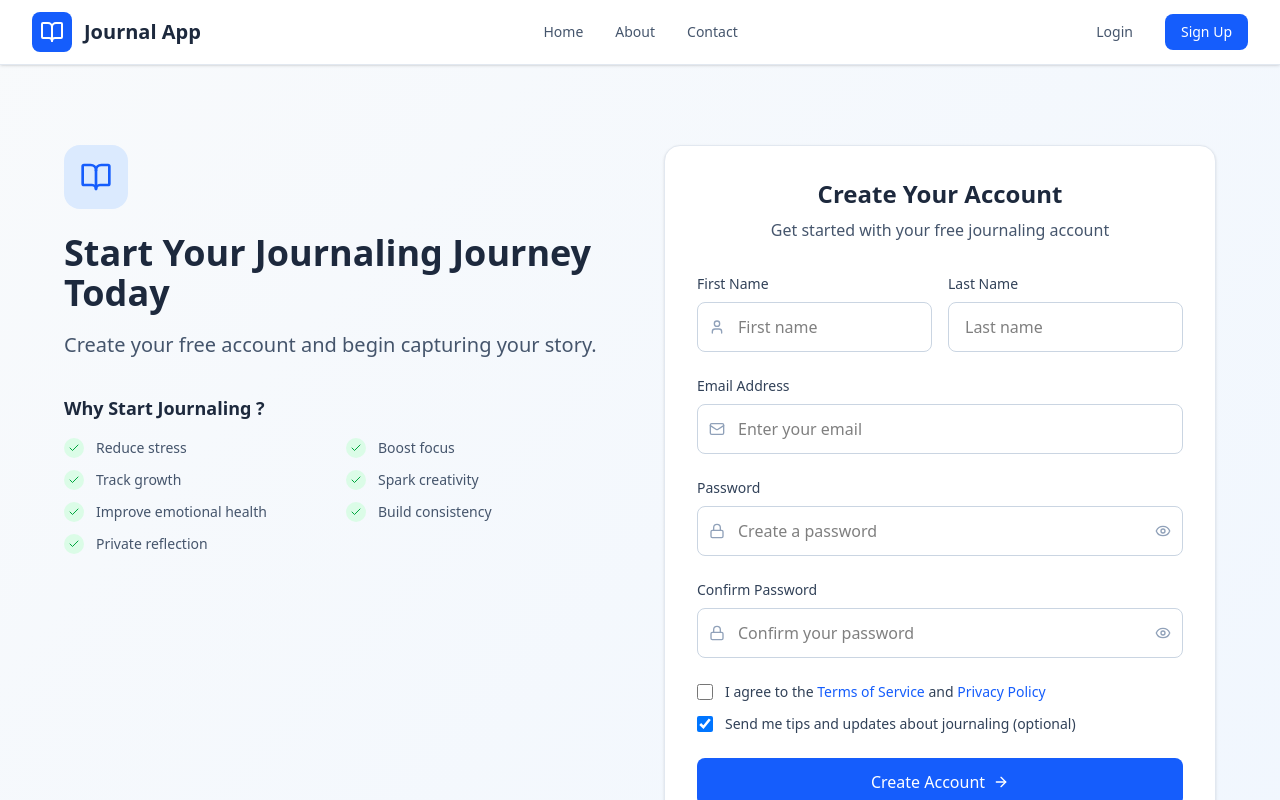
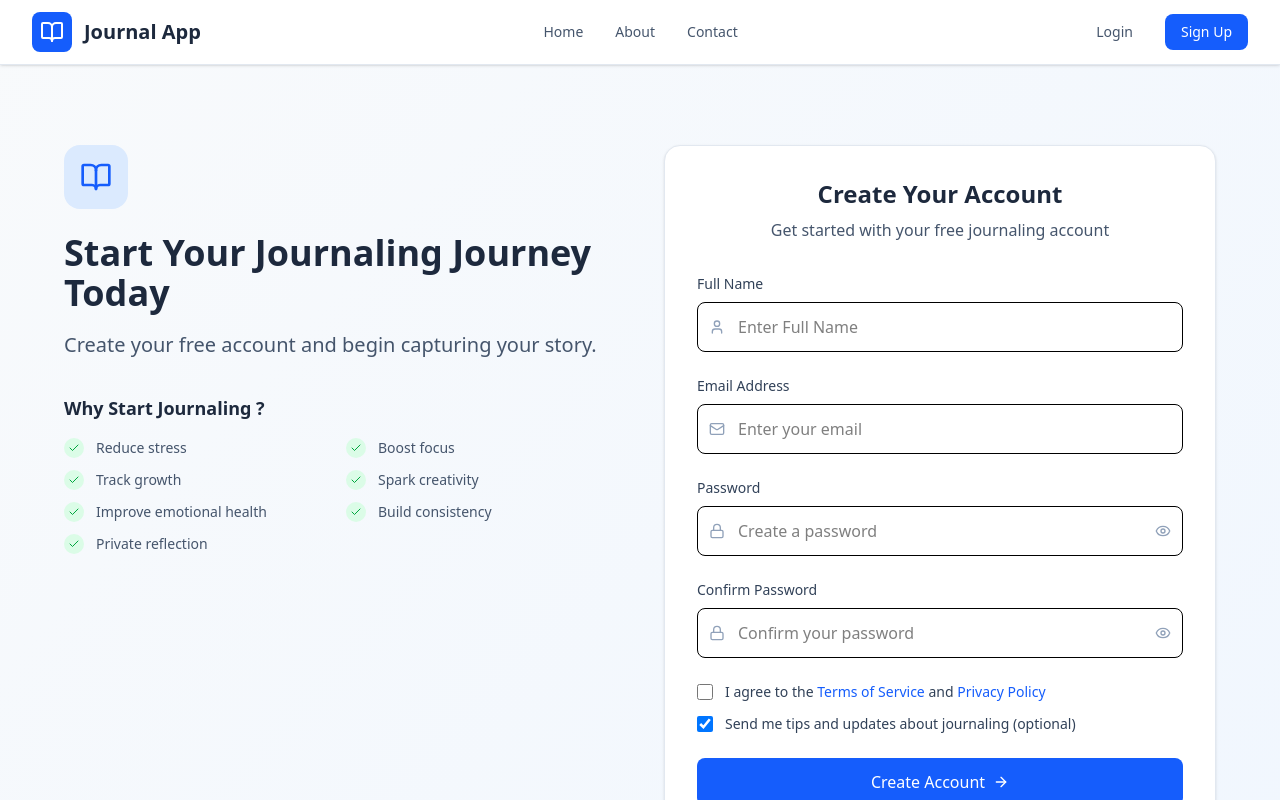
Before and after one commit to Manii0022/SBA-fullStack, a React (Vite) app in the folder Frontend/: page /signup in a window 1280 px wide. Shown: the top 800 px of the page. Built offline with nearby package versions, Linux system fonts and the light colour scheme.

Commit message:
google signup trying

```diff
--- a/Frontend/src/components/Signup/Signup.jsx
+++ b/Frontend/src/components/Signup/Signup.jsx
@@ -1,22 +1,21 @@
-import React, { useState } from 'react';
+import React, { useRef, useState } from 'react';
 import { Link } from 'react-router-dom';
 import { Mail, Lock, Eye, EyeOff, User, BookOpen, ArrowRight, Check, AlertCircle } from 'lucide-react';
+import { useNavigate } from 'react-router-dom';
 function Signup() {
   const [formData, setFormData] = useState({
-    firstName: '',
-    lastName: '',
+    fullName: '',
     email: '',
     password: '',
     confirmPassword: '',
     agreeToTerms: false,
     subscribeNewsletter: true
   });
-
+  const navigate = useNavigate()
   const [showPassword, setShowPassword] = useState(false);
   const [showConfirmPassword, setShowConfirmPassword] = useState(false);
   const [isLoading, setIsLoading] = useState(false);
   const [passwordStrength, setPasswordStrength] = useState(0);
-  const [errors, setErrors] = useState({});
 
   const handleInputChange = (e) => {
     const { name, value, type, checked } = e.target;
@@ -24,11 +23,6 @@ function Signup() {
       ...prev,
       [name]: type === 'checkbox' ? checked : value
     }));
-
-    // Clear specific error when user starts typing
-    if (errors[name]) {
-      setErrors(prev => ({ ...prev, [name]: '' }));
-    }
 
     // Calculate password strength
     if (name === 'password') {
@@ -58,37 +52,53 @@ function Signup() {
     }
   };
 
-  const validateForm = () => {
-    const newErrors = {};
 
-    if (!formData.firstName.trim()) newErrors.firstName = 'First name is required';
-    if (!formData.lastName.trim()) newErrors.lastName = 'Last name is required';
-    if (!formData.email.trim()) newErrors.email = 'Email is required';
-    if (!formData.password) newErrors.password = 'Password is required';
-    if (formData.password !== formData.confirmPassword) {
-      newErrors.confirmPassword = 'Passwords do not match';
-    }
-    if (!formData.agreeToTerms) {
-      newErrors.agreeToTerms = 'You must agree to the Terms of Service';
+  const formRef = useRef(null);
+  const handleFormSubmit = async (e) => {
+    e.preventDefault();
+    setIsLoading(true);
+    console.log(formData);
+    const body = JSON.stringify({
+      userName: formData.fullName,
+      password: formData.password,
+      email: formData.email
+    })
+    try {
+      console.log("inside try ");
+
+      const myHeaders = new Headers();
+      myHeaders.append("Content-Type", "application/json")
+      const response = await fetch("http://localhost:8080/public/signup", {
+        method: "POST",
+        body: body,
+        headers: myHeaders
+      })
+      console.log(response);
+
+      if (response.ok) {
+        const data = await response.text();   // bcoz jwt is not json, it is plain text string
+        console.log("data from fetch : ", data);
+        localStorage.setItem("token", data);    // save token to local storage
+        navigate("/dashboard");   // after everything, redirect to dashboard
+      } else {
+        const errorMsg = await response.text();
+        console.error("Error : " + errorMsg || response.status);
+      }
+    } catch (error) {
+      console.error(error);
+    } finally {
+      setIsLoading(false)
+      // formRef.current.reset();   // reset form
+      setFormData({
+        fullName: '',
+        email: '',
+        password: '',
+        confirmPassword: '',
+        agreeToTerms: false,
+        subscribeNewsletter: true
+      })
     }
 
-    setErrors(newErrors);
-    return Object.keys(newErrors).length === 0;
-  };
-
-  const handleSubmit = async (e) => {
-    e.preventDefault();
-
-    if (!validateForm()) return;
-
-    setIsLoading(true);
-
-    // Simulate API call
-    setTimeout(() => {
-      console.log('Signup attempt:', formData);
-      alert('Account created successfully! In a real app, you would be redirected to verify your email or to the dashboard.');
-      setIsLoading(false);
-    }, 2000);
   };
 
   const features = [
@@ -144,50 +154,27 @@ function Signup() {
                 </p>
               </div>
 
-              <form onSubmit={handleSubmit} className="space-y-6">
+              {/* FORM BEGINS  */}
+              <form ref={formRef} onSubmit={handleFormSubmit} className="space-y-6">
                 {/* Name Fields */}
-                <div className="grid grid-cols-2 gap-4">
+                <div className=" gap-4">
                   <div>
-                    <label htmlFor="firstName" className="block text-sm font-medium text-slate-700 mb-2">
-                      First Name
+                    <label htmlFor="fullName" className="block text-sm font-medium text-slate-700 mb-2">
+                      Full Name
                     </label>
                     <div className="relative">
                       <User className="absolute left-3 top-1/2 transform -translate-y-1/2 h-4 w-4 text-slate-400" />
                       <input
-                        id="firstName"
-                        name="firstName"
+                        id="fullName"
+                        name="fullName"
                         type="text"
-                        value={formData.firstName}
+                        value={formData.fullName}
                         onChange={handleInputChange}
-                        className={`w-full pl-10 pr-4 py-3 border rounded-lg focus:ring-2 focus:ring-blue-500 focus:border-transparent ${errors.firstName ? 'border-red-300' : 'border-slate-300'
-                          }`}
-                        placeholder="First name"
+                        className={`w-full pl-10 pr-4 py-3 border rounded-lg focus:ring-2 focus:ring-blue-500 focus:border-transparent `}
+                        placeholder="Enter Full Name "
                         required
                       />
                     </div>
-                    {errors.firstName && (
-                      <p className="mt-1 text-sm text-red-600">{errors.firstName}</p>
-                    )}
-                  </div>
-
-                  <div>
-                    <label htmlFor="lastName" className="block text-sm font-medium text-slate-700 mb-2">
-                      Last Name
-                    </label>
-                    <input
-                      id="lastName"
-                      name="lastName"
-                      type="text"
-                      value={formData.lastName}
-                      onChange={handleInputChange}
-                      className={`w-full px-4 py-3 border rounded-lg focus:ring-2 focus:ring-blue-500 focus:border-transparent ${errors.lastName ? 'border-red-300' : 'border-slate-300'
-                        }`}
-                      placeholder="Last name"
-                      required
-                    />
-                    {errors.lastName && (
-                      <p className="mt-1 text-sm text-red-600">{errors.lastName}</p>
-                    )}
                   </div>
                 </div>
 
@@ -204,15 +191,11 @@ function Signup() {
                       type="email"
                       value={formData.email}
                       onChange={handleInputChange}
-                      className={`w-full pl-10 pr-4 py-3 border rounded-lg focus:ring-2 focus:ring-blue-500 focus:border-transparent ${errors.email ? 'border-red-300' : 'border-slate-300'
-                        }`}
+                      className={`w-full pl-10 pr-4 py-3 border rounded-lg focus:ring-2 focus:ring-blue-500 focus:border-transparent `}
                       placeholder="Enter your email"
                       required
                     />
                   </div>
-                  {errors.email && (
-                    <p className="mt-1 text-sm text-red-600">{errors.email}</p>
-                  )}
                 </div>
 
                 {/* Password Field */}
@@ -228,8 +211,7 @@ function Signup() {
                       type={showPassword ? 'text' : 'password'}
                       value={formData.password}
                       onChange={handleInputChange}
-                      className={`w-full pl-10 pr-12 py-3 border rounded-lg focus:ring-2 focus:ring-blue-500 focus:border-transparent ${errors.password ? 'border-red-300' : 'border-slate-300'
-                        }`}
+                      className={`w-full pl-10 pr-12 py-3 border rounded-lg focus:ring-2 focus:ring-blue-500 focus:border-transparent `}
                       placeholder="Create a password"
                       required
                     />
@@ -241,6 +223,7 @@ function Signup() {
                       {showPassword ? <EyeOff className="h-4 w-4" /> : <Eye className="h-4 w-4" />}
                     </button>
                   </div>
+                  {/* password strength */}
                   {formData.password && (
                     <div className="mt-2">
                       <div className="flex items-center space-x-2">
@@ -259,9 +242,7 @@ function Signup() {
                       </div>
                     </div>
                   )}
-                  {errors.password && (
-                    <p className="mt-1 text-sm text-red-600">{errors.password}</p>
-                  )}
+
                 </div>
 
                 {/* Confirm Password Field */}
@@ -277,8 +258,7 @@ function Signup() {
                       type={showConfirmPassword ? 'text' : 'password'}
                       value={formData.confirmPassword}
                       onChange={handleInputChange}
-                      className={`w-full pl-10 pr-12 py-3 border rounded-lg focus:ring-2 focus:ring-blue-500 focus:border-transparent ${errors.confirmPassword ? 'border-red-300' : 'border-slate-300'
-                        }`}
+                      className={`w-full pl-10 pr-12 py-3 border rounded-lg focus:ring-2 focus:ring-blue-500 focus:border-transparent `}
                       placeholder="Confirm your password"
                       required
                     />
@@ -290,9 +270,10 @@ function Signup() {
                       {showConfirmPassword ? <EyeOff className="h-4 w-4" /> : <Eye className="h-4 w-4" />}
                     </button>
                   </div>
-                  {errors.confirmPassword && (
-                    <p className="mt-1 text-sm text-red-600">{errors.confirmPassword}</p>
+                  {formData.password && formData.confirmPassword && formData.password !== formData.confirmPassword && (
+                    <p className="mt-1 text-sm text-red-600">Passwords do not match</p>
                   )}
+
                 </div>
 
                 {/* Checkboxes */}
@@ -304,8 +285,7 @@ function Signup() {
                       type="checkbox"
                       checked={formData.agreeToTerms}
                       onChange={handleInputChange}
-                      className={`h-4 w-4 text-blue-600 focus:ring-blue-500 border-slate-300 rounded mt-0.5 ${errors.agreeToTerms ? 'border-red-300' : ''
-                        }`}
+                      className={`h-4 w-4 text-blue-600 focus:ring-blue-500 border-slate-300 rounded mt-0.5`}
                       required
                     />
                     <label htmlFor="agreeToTerms" className="ml-3 block text-sm text-slate-700">
@@ -319,9 +299,7 @@ function Signup() {
                       </Link>
                     </label>
                   </div>
-                  {errors.agreeToTerms && (
-                    <p className="text-sm text-red-600 ml-7">{errors.agreeToTerms}</p>
-                  )}
+
 
                   <div className="flex items-start">
                     <input
```
